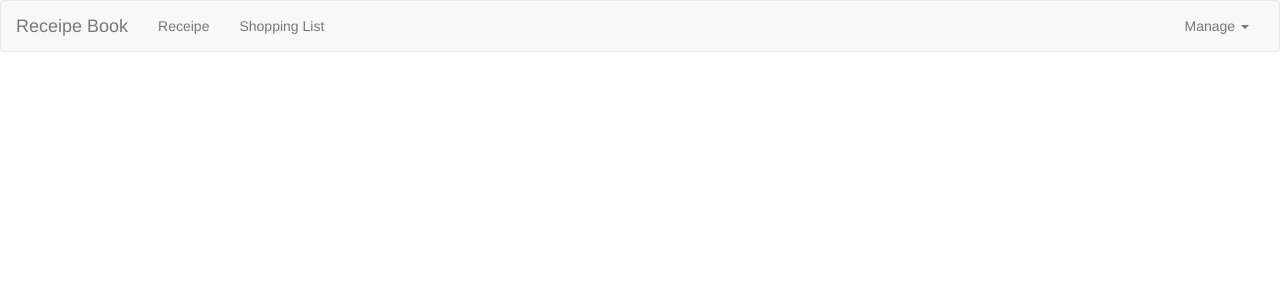
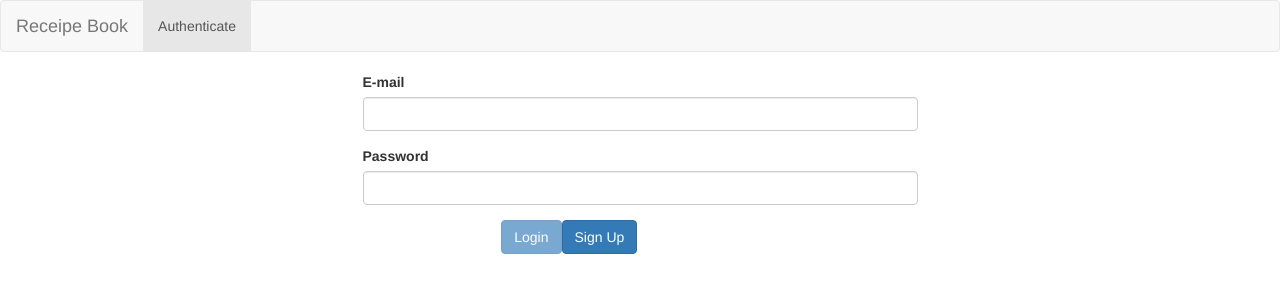
Before and after one commit to abhi150392/shopping-list, an Angular app: page /auth in a window 1280 px wide. Before the commit this address led to /. Shown: the top 300 px of the page. Built offline with nearby package versions, Linux system fonts and the light colour scheme.

Commit message:
added login page with authentication

```diff
--- a/src/app/Header/header.component.html
+++ b/src/app/Header/header.component.html
@@ -9,13 +9,21 @@
         <li>
           <a href="#" (click)="onSelect('shopping-list')">Shopping List</a>
         </li> -->
-        <li routerLinkActive="active"><a routerLink="/receipes">Receipe</a></li>
-        <li routerLinkActive="active">
+        <li routerLinkActive="active" *ngIf="isAuthenticated">
+          <a routerLink="/receipes">Receipe</a>
+        </li>
+        <li routerLinkActive="active" *ngIf="!isAuthenticated">
+          <a routerLink="/auth">Authenticate</a>
+        </li>
+        <li routerLinkActive="active" *ngIf="isAuthenticated">
           <a routerLink="/shopping-list">Shopping List</a>
         </li>
       </ul>
       <ul class="nav navbar-nav navbar-right">
-        <li class="dropdown" appDropdown>
+        <li *ngIf="isAuthenticated">
+          <a style="cursor: pointer">Logout</a>
+        </li>
+        <li class="dropdown" appDropdown *ngIf="isAuthenticated">
           <a style="cursor: pointer" class="dropdown-toggle" role="button"
             >Manage <span class="caret"></span
           ></a>
--- a/src/app/Header/header.component.ts
+++ b/src/app/Header/header.component.ts
@@ -1,15 +1,27 @@
-import { Component } from '@angular/core';
+import { Component, OnInit, OnDestroy } from '@angular/core';
 import { DataStorageService } from '../Shared/data-storage.service';
+import { AuthService } from '../auth/auth.service';
+import { Subscription } from 'rxjs';
 
 @Component({
   selector: 'app-header',
   templateUrl: 'header.component.html',
 })
-export class HeaderComponent {
+export class HeaderComponent implements OnInit {
   // @Output() featureSelected = new EventEmitter<string>();
+  private userSub: Subscription;
+  isAuthenticated = false;
 
-  constructor(private dataService: DataStorageService) {}
-  ngOnInit(): void {}
+  constructor(
+    private dataService: DataStorageService,
+    private authService: AuthService
+  ) {}
+  ngOnInit(): void {
+    this.userSub = this.authService.user.subscribe((user) => {
+      // this.isAuthenticated = !user ? false : true;
+      this.isAuthenticated = !!user;
+    });
+  }
   // onSelect(feature: string) {
   //   // console.log(feature);
   //   this.featureSelected.emit(feature);
@@ -21,4 +33,8 @@
   onFetchData() {
     this.dataService.getReceipes();
   }
+
+  ngOnDestroy() {
+    this.userSub.unsubscribe();
+  }
 }
--- /dev/null
+++ b/src/app/Shared/Loading-spinner/loading-spinner.css
@@ -0,0 +1,84 @@
+.lds-roller {
+  display: inline-block;
+  position: relative;
+  width: 80px;
+  height: 80px;
+}
+.lds-roller div {
+  animation: lds-roller 1.2s cubic-bezier(0.5, 0, 0.5, 1) infinite;
+  transform-origin: 40px 40px;
+}
+.lds-roller div:after {
+  content: " ";
+  display: block;
+  position: absolute;
+  width: 7px;
+  height: 7px;
+  border-radius: 50%;
+  background: #fff;
+  margin: -4px 0 0 -4px;
+}
+.lds-roller div:nth-child(1) {
+  animation-delay: -0.036s;
+}
+.lds-roller div:nth-child(1):after {
+  top: 63px;
+  left: 63px;
+}
+.lds-roller div:nth-child(2) {
+  animation-delay: -0.072s;
+}
+.lds-roller div:nth-child(2):after {
+  top: 68px;
+  left: 56px;
+}
+.lds-roller div:nth-child(3) {
+  animation-delay: -0.108s;
+}
+.lds-roller div:nth-child(3):after {
+  top: 71px;
+  left: 48px;
+}
+.lds-roller div:nth-child(4) {
+  animation-delay: -0.144s;
+}
+.lds-roller div:nth-child(4):after {
+  top: 72px;
+  left: 40px;
+}
+.lds-roller div:nth-child(5) {
+  animation-delay: -0.18s;
+}
+.lds-roller div:nth-child(5):after {
+  top: 71px;
+  left: 32px;
+}
+.lds-roller div:nth-child(6) {
+  animation-delay: -0.216s;
+}
+.lds-roller div:nth-child(6):after {
+  top: 68px;
+  left: 24px;
+}
+.lds-roller div:nth-child(7) {
+  animation-delay: -0.252s;
+}
+.lds-roller div:nth-child(7):after {
+  top: 63px;
+  left: 17px;
+}
+.lds-roller div:nth-child(8) {
+  animation-delay: -0.288s;
+}
+.lds-roller div:nth-child(8):after {
+  top: 56px;
+  left: 12px;
+}
+@keyframes lds-roller {
+  0% {
+    transform: rotate(0deg);
+  }
+  100% {
+    transform: rotate(360deg);
+  }
+}
--- /dev/null
+++ b/src/app/Shared/Loading-spinner/loading-spinner.ts
@@ -0,0 +1,9 @@
+import { Component } from '@angular/core';
+
+@Component({
+  selector: 'app-loading-spinner',
+  template:
+    '<div class="lds-roller"><div></div><div></div><div></div><div></div><div></div><div></div><div></div><div></div></div>',
+  styleUrls: ['./loading-spinner.css'],
+})
+export class LoadingSpinner {}
--- a/src/app/app-routing.module.ts
+++ b/src/app/app-routing.module.ts
@@ -6,6 +6,7 @@
 import { ReceipeStartComponent } from './receipes/receipe-start/receipe-start.component';
 import { ReceipeDetailComponent } from './receipes/receipe-detail/receipe-detail.component';
 import { ReceipeEditComponent } from './receipes/receipe-edit/receipe-edit.component';
+import { AuthComponent } from './auth/auth.component';
 
 const appRoutes: Routes = [
   {
@@ -39,6 +40,10 @@
     path: 'shopping-list',
     component: ShoppingListComponent,
   },
+  {
+    path: 'auth',
+    component: AuthComponent,
+  },
 ];
 @NgModule({
   imports: [RouterModule.forRoot(appRoutes)],
--- a/src/app/app.module.ts
+++ b/src/app/app.module.ts
@@ -17,6 +17,8 @@
 import { ReceipeStartComponent } from './receipes/receipe-start/receipe-start.component';
 import { ReceipeEditComponent } from './receipes/receipe-edit/receipe-edit.component';
 import { ReceipeService } from './receipes/receipe.service';
+import { AuthComponent } from './auth/auth.component';
+import { LoadingSpinner } from './Shared/Loading-spinner/loading-spinner';
 
 @NgModule({
   declarations: [
@@ -31,6 +33,8 @@
     DropdownDirective,
     ReceipeStartComponent,
     ReceipeEditComponent,
+    AuthComponent,
+    LoadingSpinner,
   ],
   imports: [
     BrowserModule,
--- /dev/null
+++ b/src/app/auth/auth.component.html
@@ -0,0 +1,48 @@
+<div class="row">
+  <div class="col-xs-12 col-md-6 col-md-offset-3">
+    <!-- <div>
+      <app-loading-spinner></app-loading-spinner>
+    </div> -->
+    <div class="alert alert-danger" *ngIf="error">
+      <p>{{ error }}</p>
+    </div>
+    <form #authForm="ngForm" (ngSubmit)="onSubmit(authForm)">
+      <div class="form-group">
+        <label for="email">E-mail</label>
+        <input
+          type="email"
+          id="email"
+          class="form-control"
+          name="email"
+          ngModel
+          required
+          email
+        />
+      </div>
+      <div class="form-group">
+        <label for="password">Password</label>
+        <input
+          type="password"
+          id="password"
+          class="form-control"
+          ngModel
+          name="password"
+          required
+          minlength="6"
+        />
+      </div>
+      <div class="col-md-offset-3">
+        <button
+          class="btn btn-primary"
+          type="submit"
+          [disabled]="!authForm.valid"
+        >
+          {{ isLoginMode ? "Login" : "Sign Up" }}
+        </button>
+        <button class="btn btn-primary" (click)="onSwitchMode()" type="button">
+          {{ isLoginMode ? "Sign Up" : "Login" }}
+        </button>
+      </div>
+    </form>
+  </div>
+</div>
--- /dev/null
+++ b/src/app/auth/auth.component.ts
@@ -0,0 +1,58 @@
+import { Component } from '@angular/core';
+import { Form, NgForm } from '@angular/forms';
+import { AuthService } from './auth.service';
+import { Observable } from 'rxjs';
+import { AuthResponseData } from './auth.service';
+import { Router } from '@angular/router';
+
+@Component({
+  selector: 'app-auth',
+  templateUrl: './auth.component.html',
+})
+export class AuthComponent {
+  isLoginMode = true;
+  // isLoading = false;
+  error: string = null;
+
+  constructor(private authSetvice: AuthService, private router: Router) {}
+
+  onSwitchMode() {
+    this.isLoginMode = !this.isLoginMode;
+  }
+
+  onSubmit(form: NgForm) {
+    // console.log(form.value);
+    if (!form.valid) {
+      return;
+    }
+    const email = form.value.email;
+    const password = form.value.password;
+
+    let authObs: Observable<AuthResponseData>;
+
+    // this.isLoading = true;
+
+    if (this.isLoginMode) {
+      authObs = this.authSetvice.login(email, password);
+    } else {
+      authObs = this.authSetvice.signUp(email, password);
+    }
+
+    authObs.subscribe(
+      (resData) => {
+        console.log(resData);
+        this.router.navigate(['/receipes']);
+      },
+      (errorMessage) => {
+        // switch (errorRes.error.error.message) {
+        //   case 'Email Exits':
+        this.error = errorMessage;
+        // }
+
+        // this.isLoading = false;
+      }
+    );
+
+    form.reset();
+  }
+}
--- /dev/null
+++ b/src/app/auth/auth.service.ts
@@ -0,0 +1,101 @@
+import {
+  HttpClient,
+  HttpErrorResponse,
+  HttpResponse,
+} from '@angular/common/http';
+import { Injectable } from '@angular/core';
+import { catchError, tap } from 'rxjs/operators';
+import { Subject, throwError } from 'rxjs';
+import { User } from './user.model';
+
+export interface AuthResponseData {
+  kind: string;
+  idToken: string;
+  email: string;
+  refreshToken: string;
+  expiresIn: string;
+  localId: string;
+  registered?: boolean;
+}
+
+@Injectable({ providedIn: 'root' })
+export class AuthService {
+  user = new Subject<User>();
+  constructor(private http: HttpClient) {}
+  signUp(email: string, password: string) {
+    return this.http
+      .post<AuthResponseData>(
+        'https://identitytoolkit.googleapis.com/v1/accounts:signUp?key=AIzaSyDRxSL1MyObUztrzu939JhxXJjME62Sn2M',
+        {
+          email: email,
+          password: password,
+          returnSecureToken: true,
+        }
+      )
+      .pipe(
+        catchError(this.handleError),
+        tap((resData) => {
+          this.handleUserAuthentication(
+            resData.email,
+            resData.localId,
+            resData.idToken,
+            +resData.expiresIn
+          );
+        })
+      );
+  }
+
+  login(email: string, password: string) {
+    return this.http
+      .post<AuthResponseData>(
+        'https://identitytoolkit.googleapis.com/v1/accounts:signInWithPassword?key=AIzaSyDRxSL1MyObUztrzu939JhxXJjME62Sn2M',
+        {
+          email: email,
+          password: password,
+          returnSecureToken: true,
+        }
+      )
+      .pipe(
+        catchError(this.handleError),
+        tap((resData) => {
+          this.handleUserAuthentication(
+            resData.email,
+            resData.localId,
+            resData.idToken,
+            +resData.expiresIn
+          );
+        })
+      );
+  }
+
+  private handleUserAuthentication(
+    email: string,
+    token: string,
+    userId: string,
+    expiresIn: number
+  ) {
+    const expirataionDate = new Date(new Date().getTime() + +expiresIn * 1000);
+    const user = new User(email, userId, token, expirataionDate);
+
+    this.user.next(user);
+  }
+
+  private handleError(errorRes: HttpErrorResponse) {
+    let errorMessage = 'An unknown error Occurred!!!';
+    if (!errorRes.error || !errorRes.error.error) {
+      return throwError(errorMessage);
+    }
+    switch (errorRes.error.error.message) {
+      case 'EMAIL_EXISTS':
+        errorMessage = 'THis email already exists';
+        break;
+      case 'EMAIL_NOT_FOUND':
+        errorMessage = 'THis email does not exists';
+        break;
+      case 'INVALID_PASSWORD':
+        errorMessage = 'Invalid password';
+        break;
+    }
+    return throwError(errorMessage);
+  }
+}
--- /dev/null
+++ b/src/app/auth/user.model.ts
@@ -0,0 +1,15 @@
+export class User {
+  constructor(
+    public email: string,
+    public password: string,
+    private _token: string,
+    private _tokenExpirationDate: Date
+  ) {}
+
+  get token() {
+    if (!this._tokenExpirationDate || new Date() > this._tokenExpirationDate) {
+      return null;
+    }
+    return this._token;
+  }
+}
```
